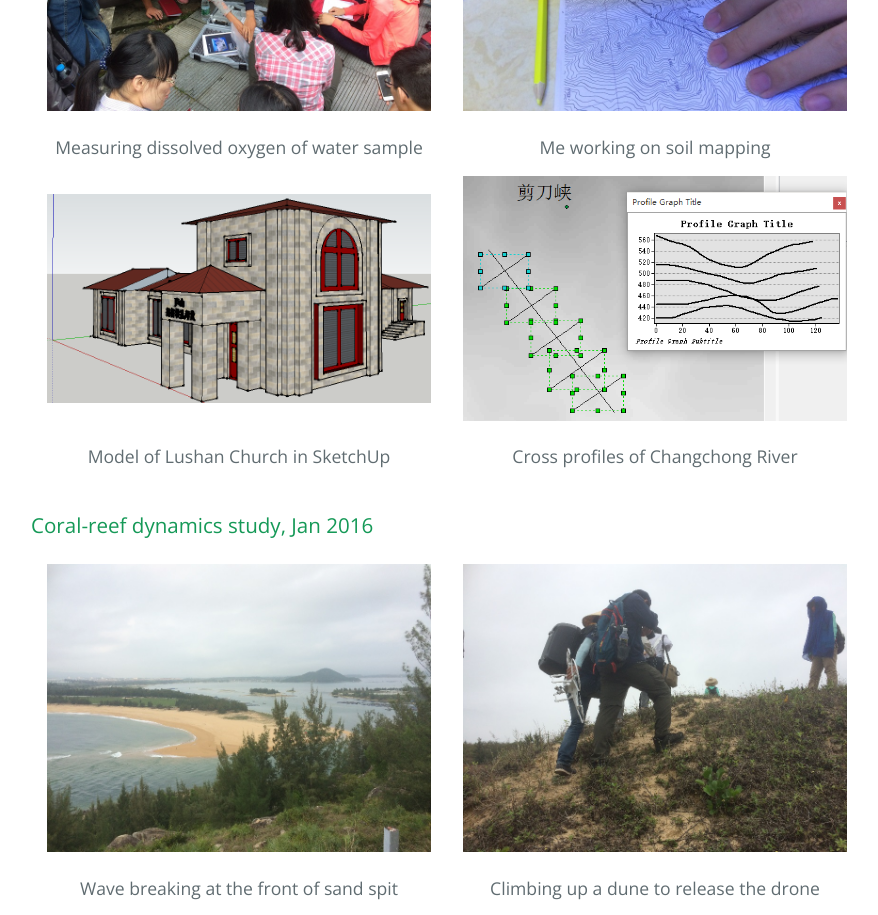
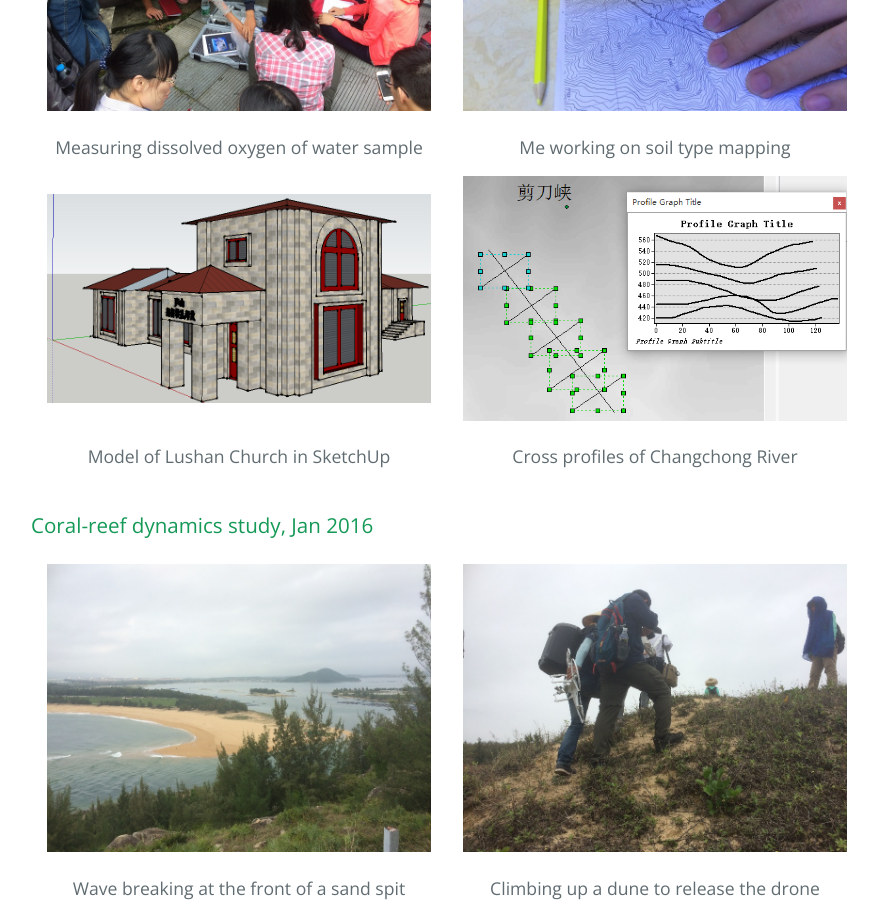
Before and after one commit to tonytianzhao/tonytianzhao.github.io, a plain HTML site: page gallery.html in a window 1280 px wide. Shown: the part 4340-5255 px from the top of the page, without its empty margins (193-1071 px from the left). Drawn offline with nearby package versions, Linux system fonts and the light colour scheme.

Commit message:
Update gallery.html

```diff
--- a/gallery.html
+++ b/gallery.html
@@ -141,7 +141,7 @@
             <td style="width: 50%; text-align: center;"> Measuring dissolved
               oxygen of water sample<br>
             </td>
-            <td style="text-align: center;"> Me working on soil mapping<br>
+            <td style="text-align: center;"> Me working on soil type mapping<br>
             </td>
           </tr>
           <tr>
@@ -172,7 +172,7 @@
           </tr>
           <tr>
             <td style="width: 50%; text-align: center;"> Wave breaking at the
-              front of sand spit<br>
+              front of a sand spit<br>
             </td>
             <td style="text-align: center;"> Climbing up a dune to release the
               drone<br>
```
